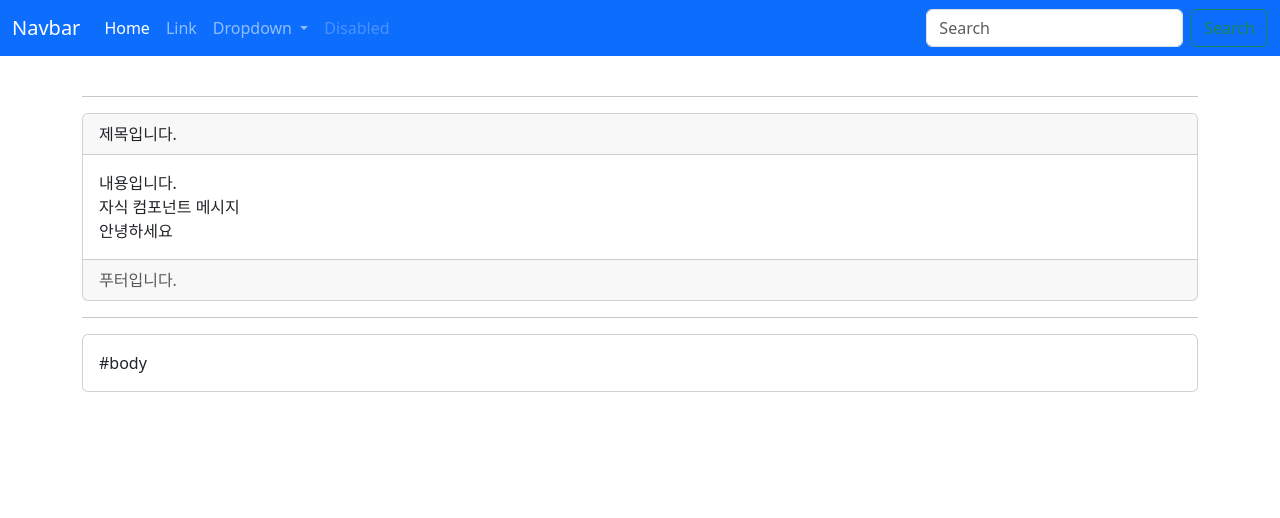
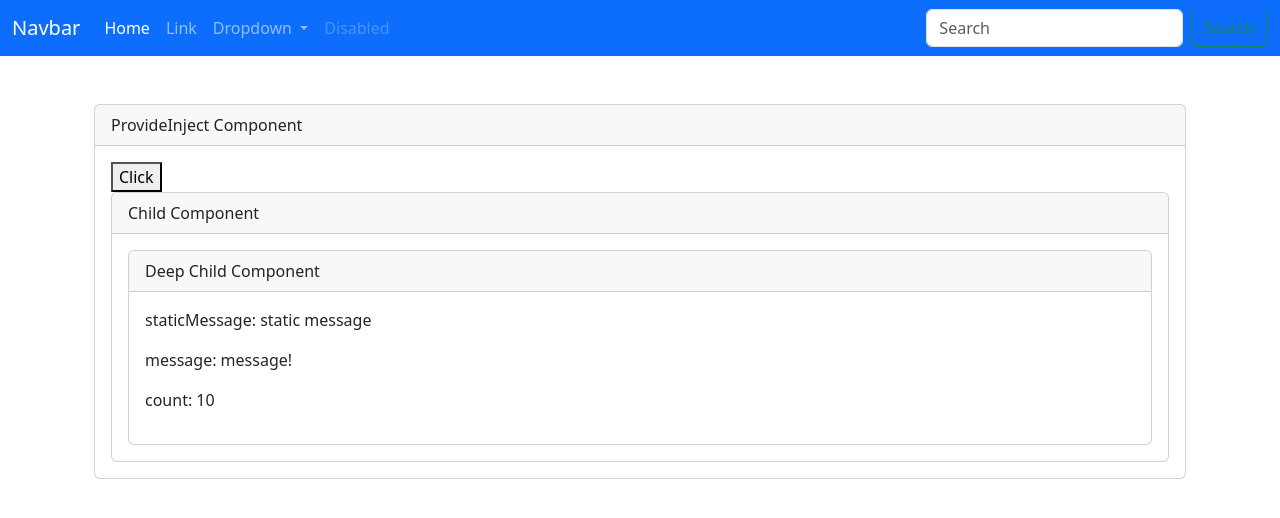
Before and after one commit to Wangseonwoo/vue-tutorial, a Vue app: page / in a window 1280 px wide. Shown: the top 518 px of the page. Built offline with nearby package versions, Linux system fonts and the light colour scheme.

Commit message:
vue-Provide&Inject

```diff
--- /dev/null
+++ b/src/components/Child.vue
@@ -0,0 +1,23 @@
+<template>
+  <div class="card">
+    <div class="card-header"> Child Component</div>
+    <div class="card-body">
+      <DeepChild></DeepChild>
+    </div>
+  </div>
+</template>
+
+<script>
+import DeepChild from './DeepChild.vue';
+
+export default {
+    setup() {
+        return {};
+    },
+    components: { DeepChild }
+}
+</script>
+
+<style lang="scss" scoped>
+
+</style>
--- /dev/null
+++ b/src/components/DeepChild.vue
@@ -0,0 +1,28 @@
+<template>
+  <div class="card">
+    <div class="card-header"> Deep Child Component</div>
+    <div class="card-body">
+      <p>staticMessage: {{ staticMessage }}</p>
+      <p>message: {{ message }}</p>
+      <p>count: {{ count }}</p>
+    </div>
+  </div>
+</template>
+
+<script>
+import { inject } from 'vue';
+
+export default {
+  setup () {
+    const staticMessage = inject('static-message', 'default message'); // 상위 컴포넌트에서 provide로 제공한 데이터를 inject를 활용하여 받아옴 default 활용 가능
+    const { message, updateMessage } = inject('message');
+    updateMessage('!');
+    const count = inject('count');
+    return { staticMessage, message, count }
+  }
+}
+</script>
+
+<style lang="scss" scoped>
+
+</style>
--- /dev/null
+++ b/src/components/ProvideInject.vue
@@ -0,0 +1,36 @@
+<template>
+  <div class="container py-4">
+    <div class="card">
+      <div class="card-header">ProvideInject Component</div>
+      <div class="card-body">
+        <button @click="count++">Click</button>
+        <Child></Child>
+      </div>
+    </div>
+  </div>
+</template>
+
+<script>
+import { provide, readonly, ref } from 'vue';
+import Child from './Child.vue';
+
+export default {
+    setup() {
+      const staticMessage = 'static message';
+      const message = ref('message');
+      const count = ref(10);
+      const updateMessage = appendMessage =>{
+        message.value = message.value + appendMessage;
+      }
+      provide('static-message', staticMessage); // provide를 활용하여 Prop Drilling을 해결할수 있다 -> 계층 구조에 상관없이 자식구조에게 데이터 전송가능
+      provide('message', { message: readonly(message), updateMessage });  // 데이터를 받는 자식 컴포넌트는 inject를 사용하여 받는다.
+      provide('count', count);
+        return { count };
+    },
+    components: { Child }
+}
+</script>
+
+<style lang="scss" scoped>
+
+</style>
--- a/src/components/TheView.vue
+++ b/src/components/TheView.vue
@@ -1,66 +1,19 @@
 <template>
   <main>
     <div class="container py-4">
-      <!-- <PostCreate @create-post="createPost"></PostCreate> -->
-      <!-- <hr class="my-4">
-      <div class="row g-3">
-        <div v-for="post in posts" :key="post.id" class="col col-4">
-          <PostItem :title="post.title" :content="post.content" :is-like="post.isLike" :type="post.type"></PostItem>
-        </div>
-      </div> -->
-      <hr>
-      <AppCard>
-        <!--
-        <template v-slot:header>제목입니다.</template>
-        <template v-slot:default>내용입니다.</template>
-        <template v-slot:footer>푸터입니다.</template>
-        -->
-        <template #header>제목입니다.</template>
-        <template #default="{childMssage, helloMessage}">내용입니다. <br>
-          {{ childMssage }} <br>
-          {{ helloMessage }}
-        </template> <!-- prop처럼 자식 컴포넌트에서 받아올수 있다. -->
-        <template #footer>푸터입니다.</template>
-        <!-- <template #[slotArgs]>푸터입니다.</template> -->
-        <!-- #[slotArgs] ->  v-bind, v-on v-slot 에서 종종 동적으로 변경이 필요할경우 사용 가능히디 -->
-
-      </AppCard>
-      <hr>
-      <AppCard></AppCard>
+      <ProvideInject></ProvideInject>
     </div>
   </main>
 </template>
 
 <script>
-
-// import PostItem from "./PostItem.vue"
-// import PostCreate from "./PostCreate.vue";
-import AppCard from "./AppCard.vue";
+import ProvideInject from './ProvideInject.vue';
 
 export default {
-  components: {
-    // PostItem,
-    // PostCreate,
-    AppCard
-},
-  setup () {
-    // PostItme.vue 사용
-    // const posts = reactive([
-    //   {id: 1, title: '제목1', content: '내용1', isLike: true, type: 'news'},
-    //   {id: 2, title: '제목2', content: '내용2', isLike: true, type: 'news'},
-    //   {id: 3, title: '제목3', content: '내용3', isLike: true, type: 'news'},
-    //   {id: 4, title: '제목4', content: '내용4', isLike: true, type: 'news'},
-    //   {id: 5, title: '제목5', content: '내용5', isLike: false, type: 'notice'},
-    //   {id: 6, title: '제목6', content: '내용6', isLike: false, type: 'notice'},
-    // ])
-    // const createPost =(newPost)=> {
-    //   posts.push(newPost);
-    // }
-
-    // const slotArgs = ref('header'); v-bind, v-on v-slot 에서 종종 동적으로 변경이 필요할경우 사용 가능히디
-
-    return {}
-  }
+    setup() {
+        return {};
+    },
+    components: { ProvideInject }
 }
 </script>
 
```
Also changed, not shown: src/practice/App-prop&slot.vue (added, +69 -0 lines).
